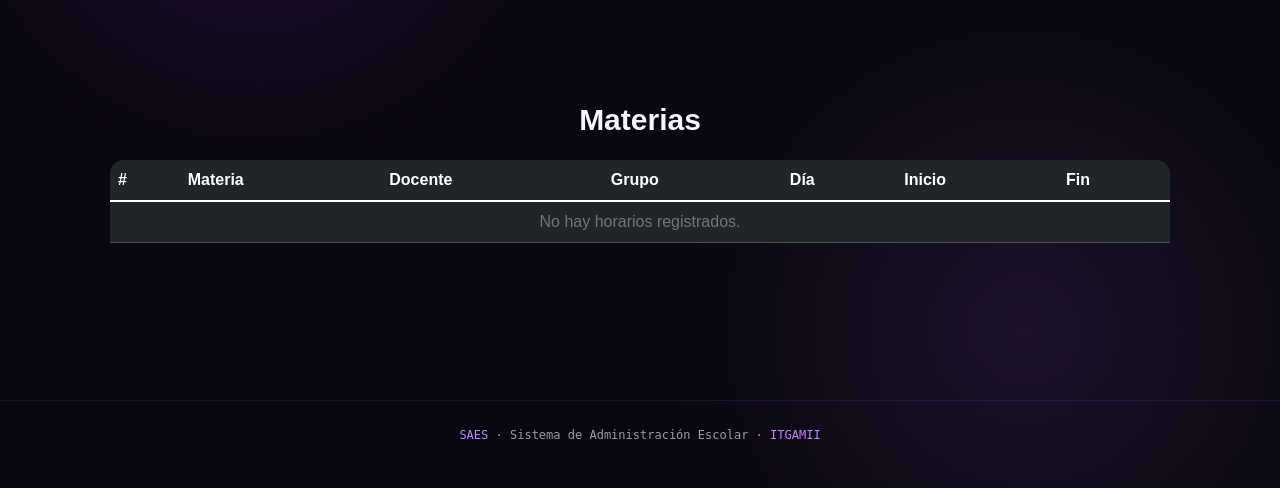
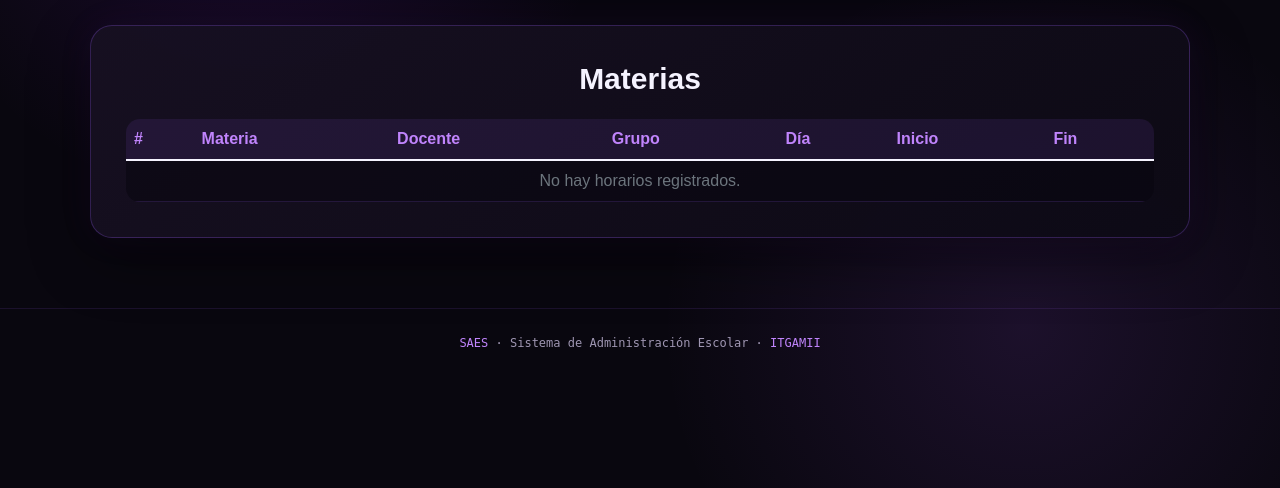
Before and after one commit to RafaelMiranda1108/saes, a CodeIgniter app: page /saes/index.php/materias/index in a window 1280 px wide. Shown: the part 312-800 px from the top of the page. Run offline with CodeIgniter, Linux system fonts and the light colour scheme; data that the repository does not hold is empty.

Commit message:
style: center subjects table with shared SAES theme

```diff
--- a/application/views/tablas/materias.php
+++ b/application/views/tablas/materias.php
@@ -1,12 +1,12 @@
 <?php $this->load->view('partials/hero'); ?>
 
-<main class="contenido">
-    <div class="w-100">
+<main class="table-container">
+    <div class="table-card">
 
         <h2 class="titulo-seccion">Materias</h2>
 
         <div class="table-responsive">
-            <table class="table table-dark table-hover align-middle">
+            <table class="table table-saes table-hover align-middle">
                 <thead>
                     <tr>
                         <th scope="col">#</th>
```
